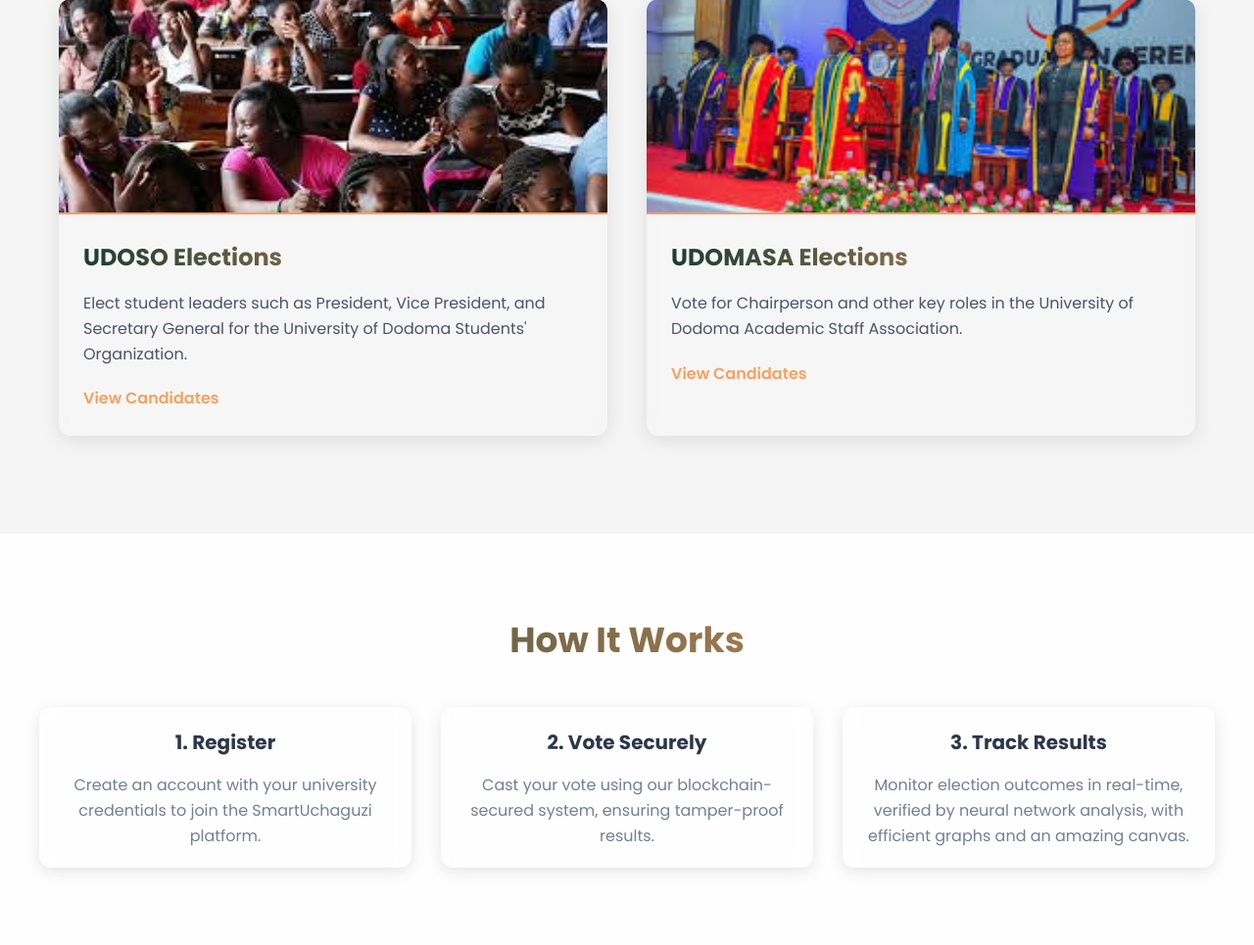
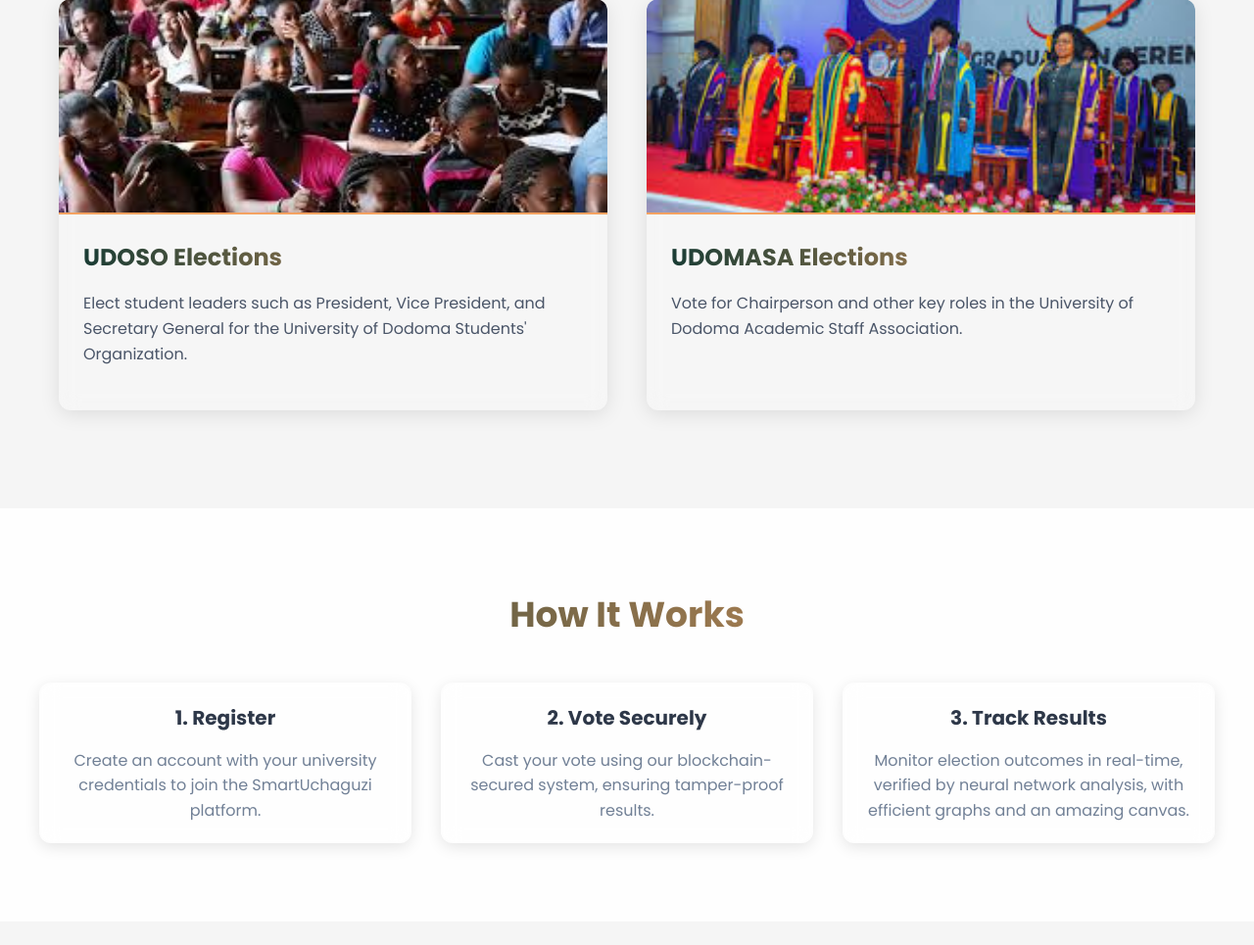
Before and after one commit to yustoOK/smartuchaguzi, a PHP site: page /smartuchaguzi/ in a window 1280 px wide. Shown: the part 741-1706 px from the top of the page at 98% size. Run offline with PHP 8.4, Linux system fonts and the light colour scheme; data that the repository does not hold is empty.

Commit message:
Today Again

```diff
--- a/index.php
+++ b/index.php
@@ -640,7 +640,6 @@ date_default_timezone_set('Africa/Dar_es_Salaam');
                 <h3>UDOSO Elections</h3>
                 <p>Elect student leaders such as President, Vice President, and Secretary General for the University of
                     Dodoma Students' Organization.</p>
-                <a href="candidates.php?type=UDOSO">View Candidates</a>
             </div>
         </div>
         <div class="election-card">
@@ -649,7 +648,6 @@ date_default_timezone_set('Africa/Dar_es_Salaam');
                 <h3>UDOMASA Elections</h3>
                 <p>Vote for Chairperson and other key roles in the University of Dodoma Academic Staff
                     Association.</p>
-                <a href="candidates.php?type=UDOMASA">View Candidates</a>
             </div>
         </div>
     </div>
```
Also changed, not shown: Database-Materials/ERD smartuchaguzi.png, 1 other file.
